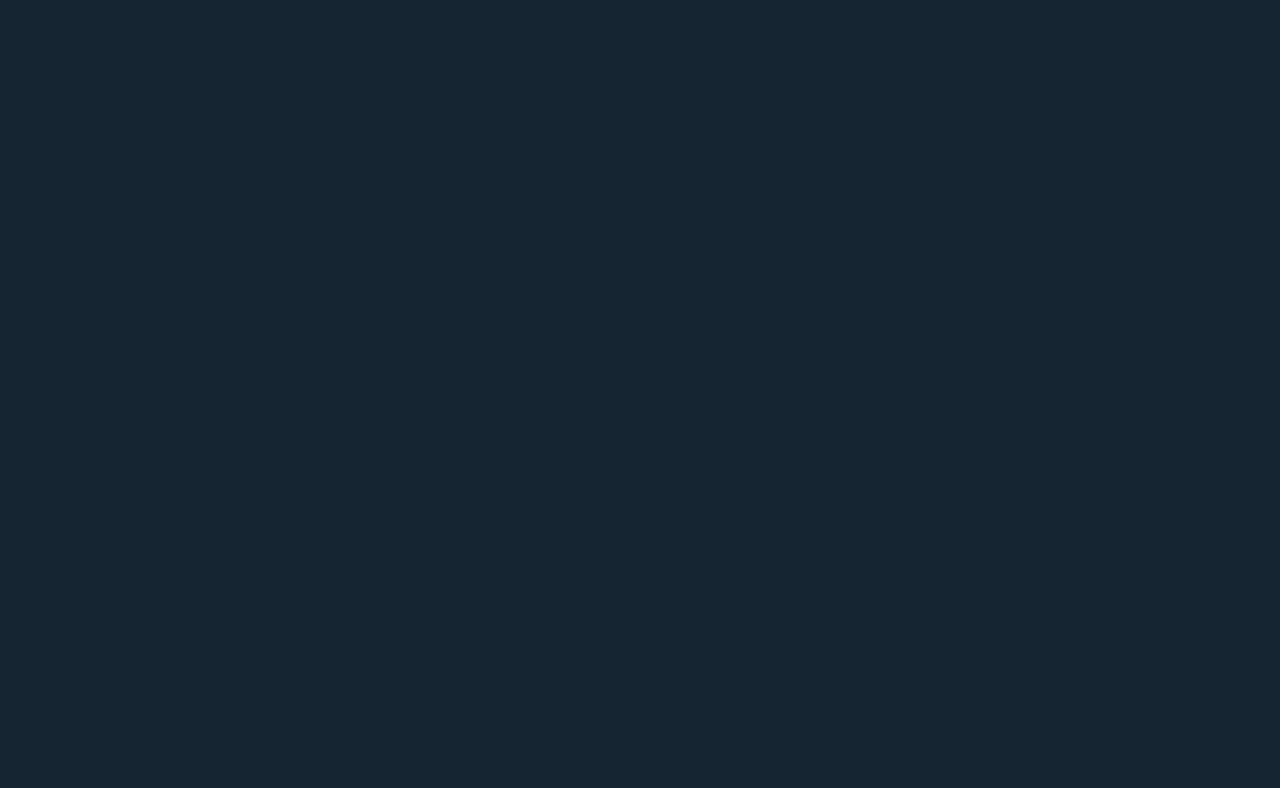
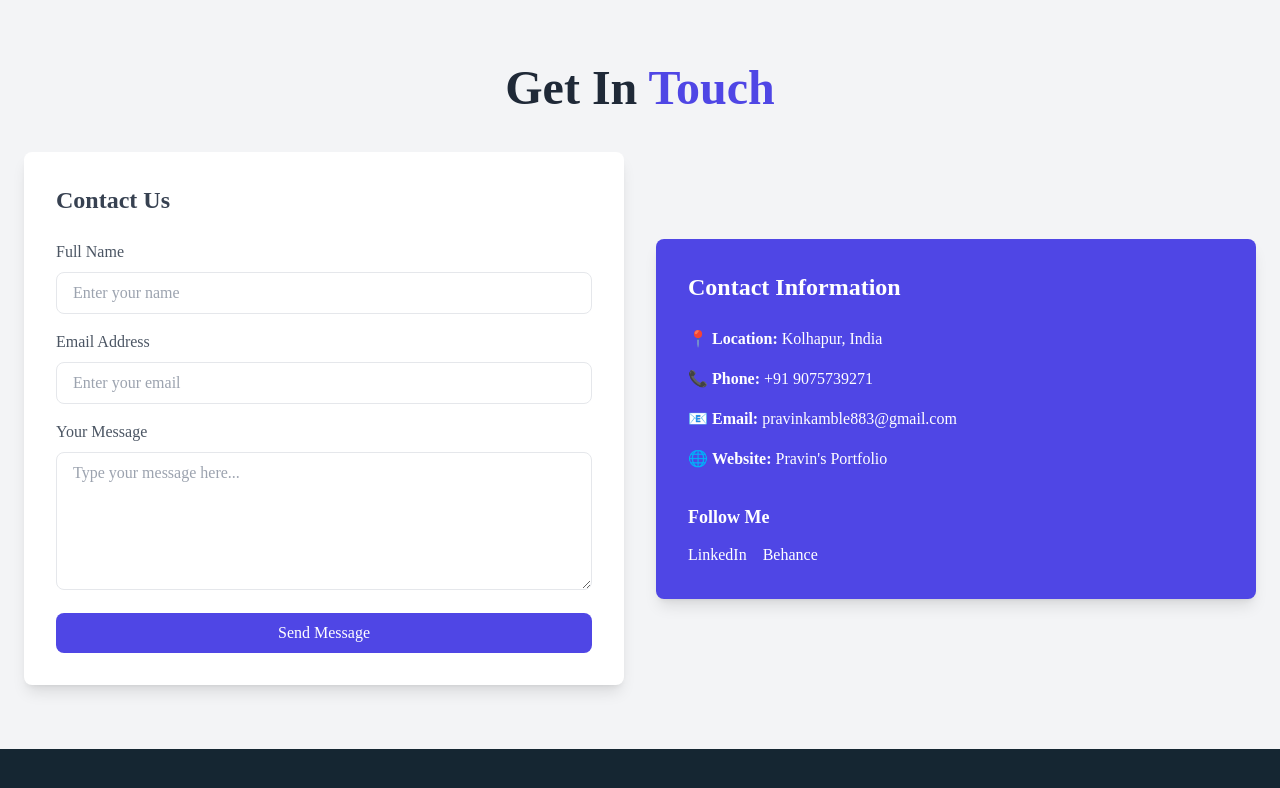
Before and after one commit to Omkarkumbhar47/3d_pravin_portfolio, a React (Vite) app: page /contact in a window 1280 px wide. Before the commit this address had no page. Shown: the top 788 px of the page. Built offline with nearby package versions, Linux system fonts and the light colour scheme.

Commit message:
completed gallery and contact page

```diff
--- a/src/App.jsx
+++ b/src/App.jsx
@@ -4,6 +4,7 @@ import { BrowserRouter, Route, Routes } from "react-router-dom";
 import Layout from "./layouts/Layout.jsx";
 import Projects from "./pages/Projects.jsx";
 import Gallery from "./Components/Gallery.jsx";
+import ContactUs from "./pages/ContactUs.jsx";
 
 const App = () => {
   return (
@@ -11,7 +12,8 @@ const App = () => {
       <Routes>
         <Route path="/" element={<Layout />} />
         <Route path="/projects" element={<Projects />} />
-        <Route path="/gallery" elements={<Gallery />} />
+        <Route path="/gallery" element={<Gallery />} />
+        <Route path="/contact" element={<ContactUs />} />
       </Routes>
     </BrowserRouter>
   );
--- a/src/Components/Gallery.jsx
+++ b/src/Components/Gallery.jsx
@@ -1,40 +1,73 @@
-import React from "react";
+import React, { useEffect, useState } from "react";
+import Navbar from "./Navbar/Navbar";
+
+const images = [
+  {
+    src: "https://images.unsplash.com/photo-1719937051157-d3d81cc28e86?q=80&w=2072&auto=format&fit=crop&ixlib=rb-4.0.3&ixid=M3wxMjA3fDF8MHxwaG90by1wYWdlfHx8fGVufDB8fHx8fA%3D%3D",
+    alt: "Portrait Image 1",
+  },
+  {
+    src: "https://images.unsplash.com/photo-1735583100223-40a01e52ef0a?q=80&w=1887&auto=format&fit=crop&ixlib=rb-4.0.3&ixid=M3wxMjA3fDF8MHxwaG90by1wYWdlfHx8fGVufDB8fHx8fA%3D%3D",
+    alt: "Landscape Image 1",
+  },
+  {
+    src: "https://images.unsplash.com/photo-1719937051157-d3d81cc28e86?q=80&w=2072&auto=format&fit=crop&ixlib=rb-4.0.3&ixid=M3wxMjA3fDF8MHxwaG90by1wYWdlfHx8fGVufDB8fHx8fA%3D%3D",
+    alt: "Portrait Image 2",
+  },
+  {
+    src: "https://images.unsplash.com/photo-1735707370784-9b3e8dd9e8b1?w=500&auto=format&fit=crop&q=60&ixlib=rb-4.0.3&ixid=M3wxMjA3fDB8MHxmZWF0dXJlZC1waG90b3MtZmVlZHw3fHx8ZW58MHx8fHx8",
+    alt: "Landscape Image 2",
+  },
+  {
+    src: "https://images.unsplash.com/photo-1736192326255-89d26db112c3?q=80&w=1936&auto=format&fit=crop&ixlib=rb-4.0.3&ixid=M3wxMjA3fDF8MHxwaG90by1wYWdlfHx8fGVufDB8fHx8fA%3D%3D",
+    alt: "Portrait Image 3",
+  },
+  {
+    src: "https://plus.unsplash.com/premium_photo-1734549547925-153584e3b1ac?q=80&w=1887&auto=format&fit=crop&ixlib=rb-4.0.3&ixid=M3wxMjA3fDB8MHxwaG90by1wYWdlfHx8fGVufDB8fHx8fA%3D%3D",
+    alt: "Landscape Image 3",
+  },
+];
 
 const Gallery = () => {
+  const [count, setcount] = useState(0);
+
+  useEffect(() => {
+    setcount(images.length);
+  }, [images]);
+
   return (
-    <div>
-      <div class="grid grid-cols-1 sm:grid-cols-2 md:grid-cols-3 gap-6 p-6">
-        {/* <!-- Gallery Item -->/ */}
-        <div class="relative group overflow-hidden rounded-lg shadow-lg">
-          {/* <!-- Image -->/ */}
-          <img
-            class="w-full h-full object-cover transition-transform duration-300 group-hover:scale-110"
-            src="https://via.placeholder.com/300"
-            alt="Gallery Image"
-          />
-          {/* <!-- Overlay --> */}
-          <div class="absolute inset-0 bg-black/70 opacity-0 group-hover:opacity-100 transition-opacity duration-300 flex items-center justify-center">
-            {/* //   <!-- Info --> */}
-            <div class="text-center text-white">
-              <h3 class="text-lg font-bold">Image Title</h3>
-              <p class="text-sm">Description of the image.</p>
-            </div>
+    <div className="p-20 pt-32 w-[90%] m-auto bg-gradient-to-r from-gray-800 to-gray-900 text-white">
+      <Navbar count={count} />
+
+      <div className="container mx-auto p-10 bg-white">
+        <div
+          className="flex justify-between text-black
+         items-center text-start gap-8 p-4"
+        >
+          <div className="w-full">
+            <h2 className="text-4xl font-semibold mb-4">Explore My Work</h2>
+          </div>
+          <div className="w-full">
+            <p className="text-lg  w-[95%] text-justify">
+              Here is a collection of some of my most recent projects. From
+              intricate 3D models to immersive environments, these works
+              showcase my creativity and attention to detail. Feel free to
+              explore and discover more about my design and artistic journey.
+            </p>
           </div>
         </div>
-
-        {/* <!-- Add more items as needed --> */}
-        <div class="relative group overflow-hidden rounded-lg shadow-lg">
-          <img
-            class="w-full h-full object-cover transition-transform duration-300 group-hover:scale-110"
-            src="https://via.placeholder.com/300"
-            alt="Gallery Image"
-          />
-          <div class="absolute inset-0 bg-black/70 opacity-0 group-hover:opacity-100 transition-opacity duration-300 flex items-center justify-center">
-            <div class="text-center text-white">
-              <h3 class="text-lg font-bold">Image Title</h3>
-              <p class="text-sm">Description of the image.</p>
+        <div className="columns-1 sm:columns-2 lg:columns-3 gap-4 p-4">
+          {images.map((image, index) => (
+            <div key={index} className="mb-8 break-inside-avoid">
+              <div className="relative overflow-hidden rounded-lg shadow-lg transition-all duration-300 5 hover:shadow-xl">
+                <img
+                  src={image.src}
+                  alt={image.alt}
+                  className="w-full object-cover hover:scale-105 transition-all duration-300 ease-in-out"
+                />
+              </div>
             </div>
-          </div>
+          ))}
         </div>
       </div>
     </div>
--- a/src/Components/Navbar/Navbar.jsx
+++ b/src/Components/Navbar/Navbar.jsx
@@ -1,13 +1,15 @@
 import { useState } from "react";
+import { Link, useLocation } from "react-router-dom";
 
-const Navbar = ({ openMenu, setOpenMenu }) => {
+const Navbar = ({ openMenu, setOpenMenu, count }) => {
+  const location = useLocation();
   return (
     <div className="fixed inset-0 h-[100px] menu">
-      <div className="fixed z-[9999] text-2xl top-7 left-1/2 transform -translate-x-1/2 text-center tracking-wider uppercase mix-blend-difference">
+      <Link to="/" className="fixed z-[9999] text-2xl top-7 left-1/2 transform -translate-x-1/2 text-center tracking-wider uppercase mix-blend-difference">
         Pradip
         <br />
         Kamble
-      </div>
+      </Link>
 
       {!openMenu && (
         <nav className="fixed top-0 left-0 z-10 w-full flex justify-between items-center px-6 sm:px-12 md:px-24 pt-12 tracking-wider uppercase">
@@ -15,12 +17,22 @@ const Navbar = ({ openMenu, setOpenMenu }) => {
             Scroll Down
           </div>
           <div className="flex gap-4 sm:gap-8 items-center">
-            <a href="/gallery" className="flex items-center gap-2">
-              <span>Gallery</span>
-              <div className="flex items-center justify-center w-6 h-6 rounded-full bg-gray-600 hover:bg-white hover:text-black transition-all">
-                <span className="text-xs font-semibold">0</span>
+            <Link to="/gallery" className="flex items-center gap-2">
+              <span
+                className={` ${
+                  location.pathname === "/gallery"
+                    ? " underline underline-offset-4 hover:text-purple-500"
+                    : "text-white hover:text-purple-500"
+                }`}
+              >
+                Gallery
+              </span>
+              <div
+                className={`flex items-center justify-center w-6 h-6 rounded-full bg-gray-600 hover:bg-white hover:text-black transition-all `}
+              >
+                <span className="text-xs font-semibold">{count}</span>
               </div>
-            </a>
+            </Link>
             <span
               className="text-lg cursor-pointer"
               onClick={() => setOpenMenu(true)}
@@ -65,7 +77,6 @@ const Navbar = ({ openMenu, setOpenMenu }) => {
           </ul>
         </div>
       )}
-
     </div>
   );
 };
--- a/src/layouts/Layout.jsx
+++ b/src/layouts/Layout.jsx
@@ -69,9 +69,9 @@ const Layout = () => {
             ></motion.div>
           </div>
           <div className=" w-[90%] m-auto h-auto">
-            <Hero />
+            {/* <Hero />
             <Detail />
-            <About />
+            <About /> */}
             <Card />
 
             <Experience />
--- /dev/null
+++ b/src/pages/ContactUs.jsx
@@ -0,0 +1,121 @@
+import React from "react";
+
+const ContactUs = () => {
+  return (
+    <section className="py-16 bg-gray-100">
+      <div className="max-w-7xl mx-auto px-6">
+        {/* Title Section */}
+        <h2 className="text-5xl font-bold text-center text-gray-800 mb-10">
+          Get In <span className="text-indigo-600">Touch</span>
+        </h2>
+
+        {/* Form and Contact Info */}
+        <div className="grid grid-cols-1 md:grid-cols-2 gap-8">
+          {/* Contact Form */}
+          <div className="bg-white shadow-lg rounded-lg p-8">
+            <h3 className="text-2xl font-semibold text-gray-700 mb-6">
+              Contact Us
+            </h3>
+            <form>
+              <div className="mb-4">
+                <label className="block text-gray-600 mb-2" htmlFor="name">
+                  Full Name
+                </label>
+                <input
+                  type="text"
+                  id="name"
+                  className="w-full px-4 py-2 border rounded-lg focus:outline-none focus:ring-2 focus:ring-indigo-400"
+                  placeholder="Enter your name"
+                  required
+                />
+              </div>
+
+              <div className="mb-4">
+                <label className="block text-gray-600 mb-2" htmlFor="email">
+                  Email Address
+                </label>
+                <input
+                  type="email"
+                  id="email"
+                  className="w-full px-4 py-2 border rounded-lg focus:outline-none focus:ring-2 focus:ring-indigo-400"
+                  placeholder="Enter your email"
+                  required
+                />
+              </div>
+
+              <div className="mb-4">
+                <label className="block text-gray-600 mb-2" htmlFor="message">
+                  Your Message
+                </label>
+                <textarea
+                  id="message"
+                  rows="5"
+                  className="w-full px-4 py-2 border rounded-lg focus:outline-none focus:ring-2 focus:ring-indigo-400"
+                  placeholder="Type your message here..."
+                  required
+                />
+              </div>
+
+              <button
+                type="submit"
+                className="w-full bg-indigo-600 text-white py-2 px-4 rounded-lg hover:bg-indigo-500 transition-all"
+              >
+                Send Message
+              </button>
+            </form>
+          </div>
+
+          {/* Contact Information */}
+          <div className="p-8 bg-indigo-600 text-white rounded-lg shadow-lg">
+            <h3 className="text-2xl font-semibold mb-6">Contact Information</h3>
+            <ul className="space-y-4">
+              <li>
+                📍 <strong>Location:</strong> Kolhapur, India
+              </li>
+              <li>
+                📞 <strong>Phone:</strong> <a href="tel:+919075739271">+91 9075739271</a>
+              </li>
+              <li>
+                📧 <strong>Email:</strong>{" "}
+                <a href="mailto:pravinkamble883@gmail.com">
+                  pravinkamble883@gmail.com
+                </a>
+              </li>
+              <li>
+                🌐 <strong>Website:</strong>{" "}
+                <a href="https://www.behance.net/pravinkamble9" target="_blank" rel="noreferrer">
+                  Pravin's Portfolio
+                </a>
+              </li>
+            </ul>
+
+            {/* Social Media Links */}
+            <div className="mt-8">
+              <h4 className="text-lg font-semibold mb-3">Follow Me</h4>
+              <div className="flex space-x-4">
+                <a
+                  href="https://www.linkedin.com/in/pravin-kamble8962b9212"
+                  target="_blank"
+                  rel="noreferrer"
+                  className="text-white hover:text-gray-300"
+                >
+                  LinkedIn
+                </a>
+                <a
+                  href="https://www.behance.net/pravinkamble9"
+                  target="_blank"
+                  rel="noreferrer"
+                  className="text-white hover:text-gray-300"
+                >
+                  Behance
+                </a>
+              </div>
+            </div>
+          </div>
+        </div>
+      </div>
+    </section>
+  );
+};
+
+export default ContactUs;
```
